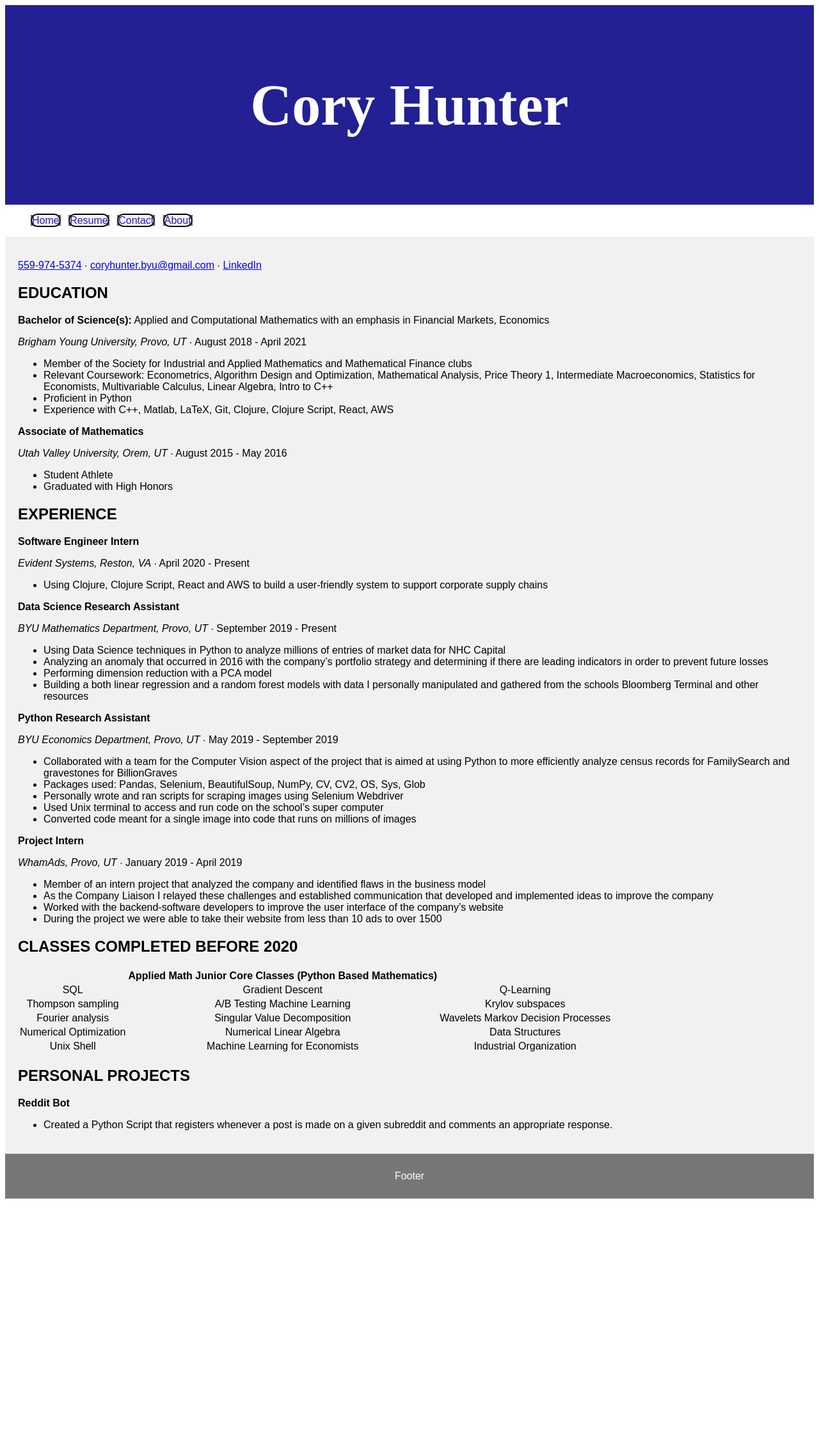
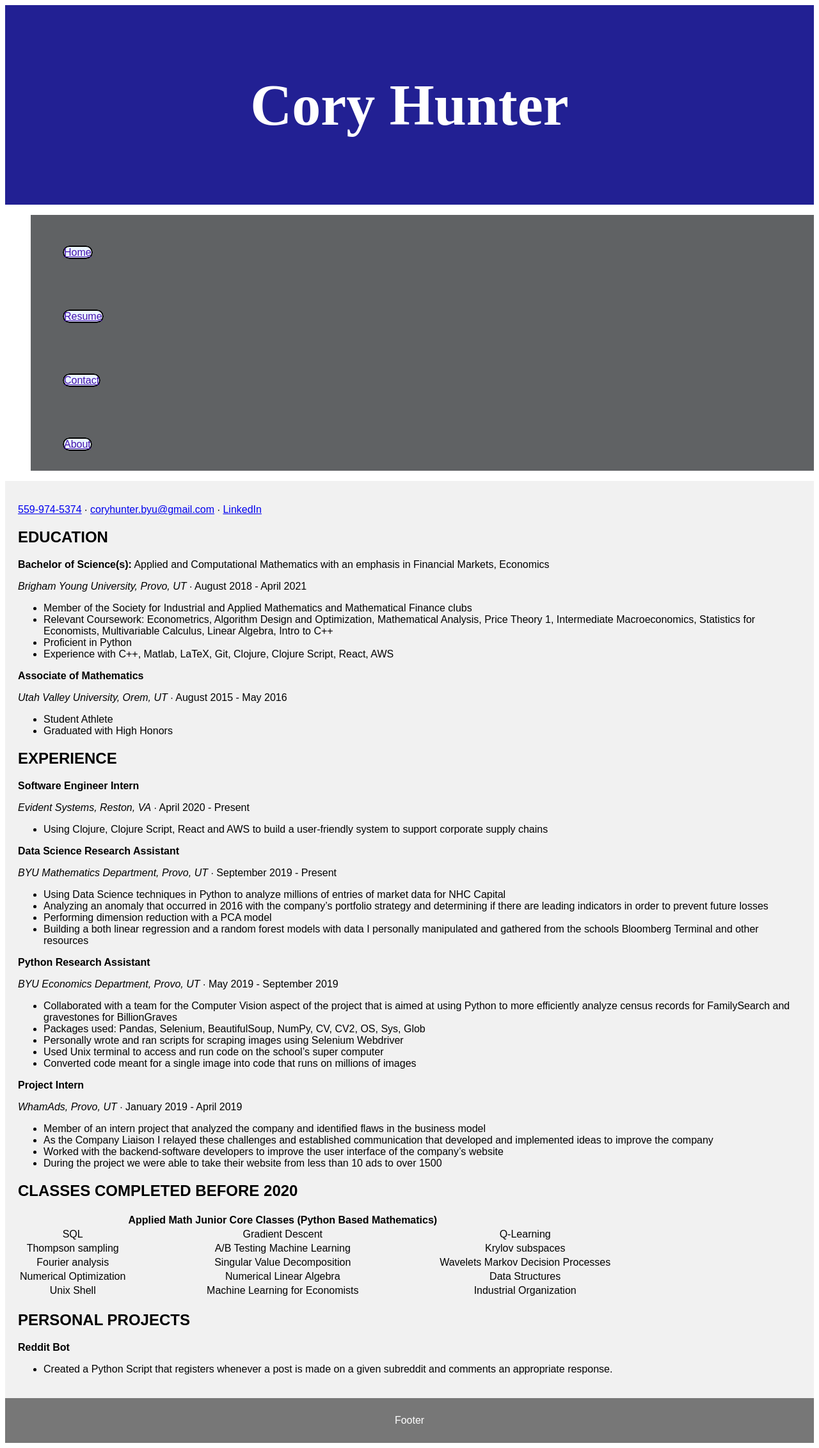
Before and after one commit to layniecalderwood/coryrhunter.com, a Jekyll site: the page built from index.md, in a window 1280 px wide. Shown: the whole page at 64% size. Built offline with Jekyll 4.4.1, drawn with Linux system fonts in a browser that asks for light colours; our own code applies the rules of GitHub Pages for plain Markdown files; before the commit the page ends 1882 px from its top, so only the background shows below that.

Commit message:
trying out some things

```diff
--- a/_layouts/default.html
+++ b/_layouts/default.html
@@ -29,15 +29,16 @@ nav ul {
 
 /* Create two columns/boxes that floats next to each other */
 nav li{
-  display: inline;
   margin-right: 0.5em;
   width: 100%;
   height: 100px;
   background: #606264;
+  padding: 50px
 }
 
 /* Style the list inside the menu */
 nav ul li a {
+  padding: 1em 1.75em
   text-decoration: none; /* no underline */
   background-color: #EBF5FF; /* pale bluish white */
   color: #4312AE; /* dark blue */
```
